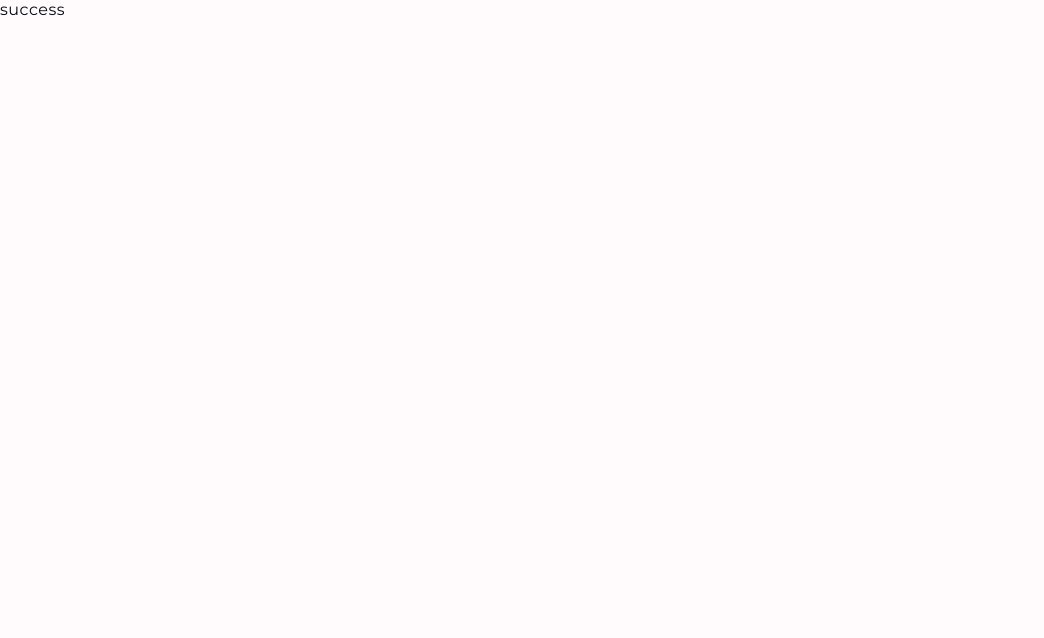
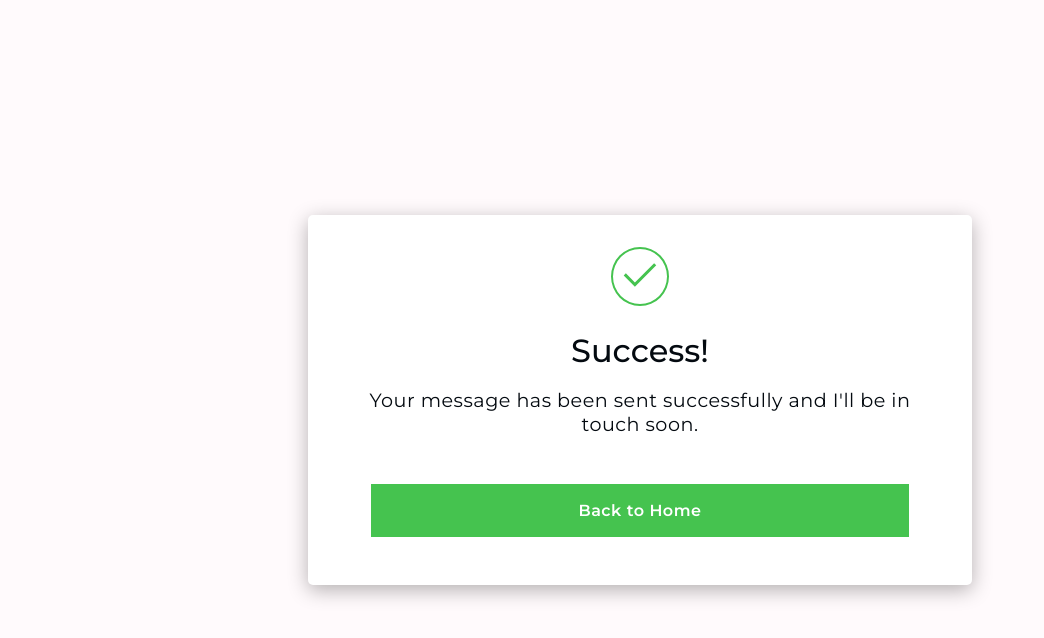
Before and after one commit to chideraao/portfolio, a Next.js app: page /success in a window 1280 px wide. Shown: the top 638 px of the page, without its empty margins (0-1044 px from the left). Built offline with nearby package versions, Linux system fonts and the light colour scheme.

Commit message:
feat: success page done

```diff
--- a/components/Sidebar.jsx
+++ b/components/Sidebar.jsx
@@ -69,7 +69,7 @@ function Sidebar({ project }) {
                     if (e.key === "Enter") return handleClick();
                   }}
                 >
-                  Back to Home
+                  Back to Main
                 </h3>
               </div>
               <div className="sidebar-main">
--- a/components/base/Global.js
+++ b/components/base/Global.js
@@ -13,6 +13,8 @@ const GlobalStyles = createGlobalStyle`
     --sidebar-tech: ${({ theme }) => theme.sidebarTech};
     --border-color: ${({ theme }) => theme.borderColor};
     --socials-blur: ${({ theme }) => theme.socialsBlur};
+    --success: ${({ theme }) => theme.success};
+    --success-card: ${({ theme }) => theme.successCard};
   }
 
   html,
--- a/components/base/theme.js
+++ b/components/base/theme.js
@@ -11,6 +11,8 @@ export const themes = {
     sidebarTech: "#e5dbdb",
     borderColor: "rgba(24, 100, 234, 0.5)",
     socialsBlur: "#f0eae06b",
+    success: "#45c34f",
+    successCard: "#fff",
   },
   dark: {
     background: "#020a13",
@@ -24,5 +26,7 @@ export const themes = {
     sidebarTech: "#2f4255",
     borderColor: "rgba(24, 126, 234, 0.5)",
     socialsBlur: "#0a1a2ccc",
+    success: "#1fb42b",
+    successCard: "#0c1825",
   },
 };
--- a/components/icons/index.js
+++ b/components/icons/index.js
@@ -131,3 +131,9 @@ export const Web = () => (
     <path d="M10 18q-1.646 0-3.104-.625-1.458-.625-2.552-1.719t-1.719-2.552Q2 11.646 2 10q0-1.667.625-3.115.625-1.447 1.719-2.541Q5.438 3.25 6.896 2.625T10 2q1.667 0 3.115.625 1.447.625 2.541 1.719 1.094 1.094 1.719 2.541Q18 8.333 18 10q0 1.646-.625 3.104-.625 1.458-1.719 2.552t-2.541 1.719Q11.667 18 10 18Zm-1-1.583V15q-.417 0-.708-.292Q8 14.417 8 14v-1L3.646 8.646q-.084.396-.115.729Q3.5 9.708 3.5 10q0 2.396 1.552 4.229Q6.604 16.062 9 16.417Zm6-2.271q.375-.438.656-.917.282-.479.469-1.01t.281-1.094q.094-.563.094-1.125 0-1.979-1.083-3.604Q14.333 4.771 12.5 4v.5q0 .625-.438 1.062Q11.625 6 11 6H9v1q0 .417-.292.708Q8.417 8 8 8H7v2h5q.417 0 .708.292.292.291.292.708v2h.854q.479 0 .813.333.333.334.333.813Z" />
   </svg>
 );
+
+export const Check = () => (
+  <svg xmlns="http://www.w3.org/2000/svg" height="48" width="48">
+    <path d="M18.9 35.7 7.7 24.5l2.15-2.15 9.05 9.05 19.2-19.2 2.15 2.15Z" />
+  </svg>
+);
--- a/components/styles/Contact.styled.js
+++ b/components/styles/Contact.styled.js
@@ -262,7 +262,7 @@ export const StyledContact = styled.section`
     }
 
     & footer.footer {
-      padding-bottom: 3rem;
+      padding-bottom: 4rem;
 
       & div.socials {
         display: none;
--- a/components/styles/Hero.styled.js
+++ b/components/styles/Hero.styled.js
@@ -523,7 +523,7 @@ export const StyledHero = styled.section`
       justify-content: space-evenly;
       margin-left: 0;
       z-index: 9999;
-      backdrop-filter: blur(21px);
+      backdrop-filter: blur(10px);
     }
 
     .mouse {
--- a/components/styles/Projects.styled.js
+++ b/components/styles/Projects.styled.js
@@ -184,8 +184,8 @@ export const StyledProjects = styled.section`
     }
 
     & .image-container {
-      height: 40vh;
       width: 90vw;
+      height: 52vh;
     }
   }
 
@@ -202,9 +202,10 @@ export const StyledProjects = styled.section`
 
 export const SidebarStyled = styled.aside`
   z-index: 999999999999999;
+  height: 100%;
+  width: 100%;
 
   &.wrapper {
-    height: 100vh;
     width: 580px;
     position: fixed;
     top: 0;
--- /dev/null
+++ b/components/styles/Success.styled.js
@@ -0,0 +1,73 @@
+import styled from "styled-components";
+
+export const StyledSuccess = styled.div`
+  display: flex;
+  align-items: center;
+  justify-content: center;
+  height: 100vh;
+  width: 100vw;
+
+  & .success-main {
+    background-color: var(--success-card);
+    border-radius: 5px;
+    box-shadow: 0 5px 20px rgba(0, 0, 0, 0.3);
+    padding: 2rem 0;
+    padding-bottom: 3rem;
+    margin: 1rem;
+    display: flex;
+    flex-direction: column;
+    align-items: center;
+    justify-content: center;
+  }
+
+  & .svg-container {
+    border: 2px solid var(--success);
+    border-radius: 50%;
+    padding: 0.1rem 0.2rem;
+  }
+
+  & svg path {
+    fill: var(--success);
+  }
+
+  & .success-content {
+    text-align: center;
+    margin-top: 1.5rem;
+    display: flex;
+    flex-direction: column;
+    align-items: center;
+    width: 90%;
+  }
+
+  & .success-content h1 {
+    font-size: 2rem;
+    margin-bottom: 1rem;
+    font-weight: 500;
+  }
+
+  & .success-content p {
+    font-size: clamp(1rem, 2.7vw - 0.2rem, 1.2rem);
+    margin-bottom: 3rem;
+  }
+
+  & .success-content a {
+    background: var(--success);
+    width: inherit;
+    padding: 17px;
+    font-weight: 600;
+    text-align: center;
+    color: #fff;
+    svg {
+      width: 19px;
+      height: 19px;
+      vertical-align: bottom;
+      margin-left: 6px;
+      fill: #fff;
+    }
+  }
+
+  & .success-content a:hover {
+    color: #fff;
+    text-decoration: underline;
+  }
+`;
--- a/pages/success.js
+++ b/pages/success.js
@@ -1,7 +1,27 @@
+import Link from "next/link";
 import React from "react";
+import { Check } from "../components/icons";
+import { StyledSuccess } from "../components/styles/Success.styled";
 
-function success() {
-  return <div>success</div>;
+function Success() {
+  return (
+    <StyledSuccess>
+      <div className="success-main">
+        <div className="svg-container">
+          <Check />
+        </div>
+        <div className="success-content">
+          <h1>Success!</h1>
+          <p>
+            Your message has been sent successfully and I&apos;ll be in touch
+            soon.
+          </p>
+
+          <Link href="/">Back to Home</Link>
+        </div>
+      </div>
+    </StyledSuccess>
+  );
 }
 
-export default success;
+export default Success;
```
